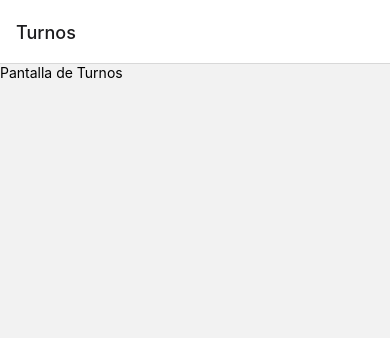
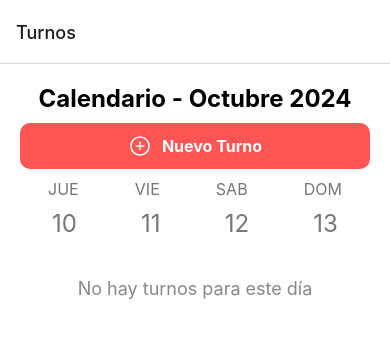
Before and after one commit to OriPalm/Estrella-Movil, a React Native app: screen /Turnos in a window 390 px wide. Shown: the top 338 px of the page. Built offline with nearby package versions, Linux system fonts and the light colour scheme.

Commit message:
avances en turnos

```diff
--- a/package.json
+++ b/package.json
@@ -18,7 +18,8 @@
     "react-native": "0.74.5",
     "react-native-gesture-handler": "~2.16.1",
     "react-native-safe-area-context": "^4.10.5",
-    "react-native-screens": "^3.31.1"
+    "react-native-screens": "^3.31.1",
+    "@expo/vector-icons": "^14.0.3"
   },
   "devDependencies": {
     "@babel/core": "^7.20.0"
--- a/screens/turnos.js
+++ b/screens/turnos.js
@@ -1,10 +1,273 @@
-import React from 'react';
-import { View, Text } from 'react-native';
+import React, { useState, useEffect } from 'react';
+import { View, Text, FlatList, TouchableOpacity, StyleSheet, Dimensions } from 'react-native';
+import { Ionicons } from '@expo/vector-icons'; // Importar Ionicons
 
-export default function Turnos() {
+const screenWidth = Dimensions.get('window').width; // Ancho de la pantalla
+
+// Datos de los turnos por día
+const turnosPorDia = {
+  '10': [
+    { id: '1', hora: '09:00', cliente: 'Luciana Molina', servicio: 'Color, Alisado', estado: 'Confirmado' },
+    { id: '2', hora: '11:00', cliente: 'Micaela Daiana Laime', servicio: 'Balayage', estado: 'Confirmado' },
+    { id: '3', hora: '16:00', cliente: 'Oriana Palmero', servicio: 'Corte, Nutrición', estado: 'Confirmado' },
+  ],
+  '11': [],
+  '12': [
+    { id: '4', hora: '17:30', cliente: 'Aixa Camila Ibarra', servicio: 'Alisado', estado: 'Pendiente' },
+  ],
+  '13': [
+    { id: '5', hora: '18:30', cliente: 'Sasha Martinez', servicio: 'Shock de Keratina', estado: 'Pendiente' },
+    { id: '6', hora: '20:00', cliente: 'Martha Ordoñez', servicio: 'Extensiones', estado: 'Pendiente' },
+  ],
+};
+
+const Turnos = () => {
+  // Función para obtener el día actual
+  const obtenerDiaActual = () => {
+    const hoy = new Date();
+    // Simulamos que estamos en octubre 2024
+    if (hoy.getMonth() === 9) { // Octubre es el mes 9 (JavaScript cuenta meses desde 0)
+      return hoy.getDate().toString(); // Devolvemos el día del mes en formato string
+    }
+    // Si no es octubre, seleccionamos un día por defecto (por ejemplo, 10)
+    return '10';
+  };
+
+  // Estado para el día seleccionado, inicializado con el día actual
+  const [diaSeleccionado, setDiaSeleccionado] = useState('');
+
+  // Efecto para seleccionar el día actual al montar el componente
+  useEffect(() => {
+    const diaHoy = obtenerDiaActual();
+    setDiaSeleccionado(diaHoy); // Configuramos el estado con el día actual
+  }, []);
+
+  // Función para manejar el cambio de día
+  const cambiarDia = (nuevoDia) => {
+    setDiaSeleccionado(nuevoDia);
+  };
+
+  // Obtener los turnos para el día seleccionado
+  const turnosDelDia = turnosPorDia[diaSeleccionado] || [];
+
   return (
-    <View>
-      <Text>Pantalla de Turnos</Text>
+    <View style={styles.container}>
+      <Text style={styles.title}>Calendario - Octubre 2024</Text>
+
+      {/* Calendario de días */}
+      <View style={styles.calendarContainer}>
+        <TouchableOpacity style={styles.botonNuevoTurno}>
+          <Ionicons name="add-circle-outline" size={24} color="white" />
+          <Text style={styles.botonTexto}>Nuevo Turno</Text>
+        </TouchableOpacity>
+
+        {/* Días de la semana */}
+        <View style={styles.daysContainer}>
+          <TouchableOpacity onPress={() => cambiarDia('10')}>
+            <Text style={diaSeleccionado === '10' ? styles.dayActive : styles.dayInactive}>JUE</Text>
+          </TouchableOpacity>
+          <TouchableOpacity onPress={() => cambiarDia('11')}>
+            <Text style={diaSeleccionado === '11' ? styles.dayActive : styles.dayInactive}>VIE</Text>
+          </TouchableOpacity>
+          <TouchableOpacity onPress={() => cambiarDia('12')}>
+            <Text style={diaSeleccionado === '12' ? styles.dayActive : styles.dayInactive}>SAB</Text>
+          </TouchableOpacity>
+          <TouchableOpacity onPress={() => cambiarDia('13')}>
+            <Text style={diaSeleccionado === '13' ? styles.dayActive : styles.dayInactive}>DOM</Text>
+          </TouchableOpacity>
+        </View>
+
+        {/* Números de los días */}
+        <View style={styles.dateContainer}>
+          <TouchableOpacity onPress={() => cambiarDia('10')}>
+            <Text style={diaSeleccionado === '10' ? styles.dateActive : styles.dateInactive}>10</Text>
+          </TouchableOpacity>
+          <TouchableOpacity onPress={() => cambiarDia('11')}>
+            <Text style={diaSeleccionado === '11' ? styles.dateActive : styles.dateInactive}>11</Text>
+          </TouchableOpacity>
+          <TouchableOpacity onPress={() => cambiarDia('12')}>
+            <Text style={diaSeleccionado === '12' ? styles.dateActive : styles.dateInactive}>12</Text>
+          </TouchableOpacity>
+          <TouchableOpacity onPress={() => cambiarDia('13')}>
+            <Text style={diaSeleccionado === '13' ? styles.dateActive : styles.dateInactive}>13</Text>
+          </TouchableOpacity>
+        </View>
+      </View>
+
+      {/* Lista de turnos o mensaje de no turnos */}
+      {turnosDelDia.length > 0 ? (
+        <FlatList
+          data={turnosDelDia}
+          keyExtractor={(item) => item.id}
+          renderItem={({ item }) => (
+            <View style={styles.turnoContainer}>
+              <View style={styles.turnoContent}>
+                <View style={styles.horaContainer}>
+                  <Text style={styles.hora}>{item.hora}</Text>
+                </View>
+                <View style={styles.textContainer}>
+                  <Text style={styles.cliente}>{item.cliente}</Text>
+                  <Text style={styles.servicio}>{item.servicio}</Text>
+                </View>
+                <View style={styles.actionsContainer}>
+                  <TouchableOpacity>
+                    <Ionicons name="create-outline" size={24} color="orange" style={styles.icono} />
+                  </TouchableOpacity>
+                  <TouchableOpacity>
+                    <Ionicons name="trash-outline" size={24} color="red" style={styles.icono} />
+                  </TouchableOpacity>
+                </View>
+              </View>
+            </View>
+          )}
+        />
+      ) : (
+        <Text style={styles.noTurnosTexto}>No hay turnos para este día</Text>
+      )}
     </View>
   );
-}
+};
+
+const styles = StyleSheet.create({
+  container: {
+    flex: 1,
+    padding: 20,
+    backgroundColor: '#fff',
+  },
+  title: {
+    fontSize: 24,
+    fontWeight: 'bold',
+    marginBottom: 10,
+    textAlign: 'center',
+  },
+  calendarContainer: {
+    marginBottom: 20,
+  },
+  daysContainer: {
+    flexDirection: 'row',
+    justifyContent: 'space-around',
+    marginBottom: 10,
+  },
+  dayInactive: {
+    fontSize: 16,
+    color: '#777',
+    textAlign: 'center',
+  },
+  dayActive: {
+    fontSize: 16,
+    color: 'white',
+    backgroundColor: '#ff5555',
+    paddingVertical: 5,
+    paddingHorizontal: 10,
+    borderRadius: 20,
+    textAlign: 'center',
+  },
+  dateContainer: {
+    flexDirection: 'row',
+    justifyContent: 'space-around',
+  },
+  dateInactive: {
+    fontSize: 24,
+    color: '#777',
+    textAlign: 'center',
+  },
+  dateActive: {
+    fontSize: 24,
+    color: 'white',
+    backgroundColor: '#ff5555',
+    paddingVertical: 10,
+    paddingHorizontal: 20,
+    borderRadius: 50,
+    textAlign: 'center',
+  },
+  turnoContainer: {
+    width: screenWidth - 40,
+    backgroundColor: '#fff',
+    borderRadius: 20, // Bordes redondeados para el contenedor principal
+    padding: 10,
+    marginVertical: 10,
+    borderWidth: 1,
+    borderColor: '#ddd',
+    shadowColor: '#000',
+    shadowOpacity: 0.1,
+    shadowOffset: { width: 0, height: 2 },
+    shadowRadius: 5,
+    elevation: 3, // Sombra en Android
+  },
+  turnoContent: {
+    flexDirection: 'row',
+    alignItems: 'center',
+    justifyContent: 'space-between',
+  },
+  horaContainer: {
+    backgroundColor: '#ff5555', // Fondo de la hora
+    paddingVertical: 5,
+    paddingHorizontal: 15,
+    borderRadius: 15, // Bordes redondeados
+    justifyContent: 'center',
+    alignItems: 'center',
+    marginRight: 15, // Espaciado entre hora y texto
+  },
+  hora: {
+    fontSize: 16,
+    fontWeight: 'bold',
+    color: 'white',
+  },
+  textContainer: {
+    justifyContent: 'center',
+    flex: 1, // Para ocupar el espacio restante
+  },
+  cliente: {
+    fontSize: 16,
+    fontWeight: 'bold',
+  },
+  servicio: {
+    fontSize: 14,
+    color: '#777',
+  },
+  actionsContainer: {
+    flexDirection: 'row',
+    alignItems: 'center',
+  },
+  estado: {
+    fontSize: 14,
+    fontWeight: 'bold',
+    marginRight: 10,
+    padding: 5,
+    borderRadius: 5,
+  },
+  confirmado: {
+    backgroundColor: '#d4f8e8',
+    color: '#32a852',
+  },
+  pendiente: {
+    backgroundColor: '#f8f1d4',
+    color: '#d4a832',
+  },
+  botonNuevoTurno: {
+    flexDirection: 'row',
+    alignItems: 'center',
+    justifyContent: 'center',
+    backgroundColor: '#ff5555',
+    padding: 10,
+    borderRadius: 10,
+    marginBottom: 10,
+  },
+  botonTexto: {
+    color: 'white',
+    marginLeft: 10,
+    fontSize: 16,
+    fontWeight: 'bold',
+  },
+  icono: {
+    marginLeft: 10,
+  },
+  noTurnosTexto: {
+    textAlign: 'center',
+    fontSize: 18,
+    color: '#888',
+    marginTop: 20,
+  },
+});
+
+export default Turnos;
```
Also changed, not shown: 1 other file (tests, documents, lock files or other folders).
